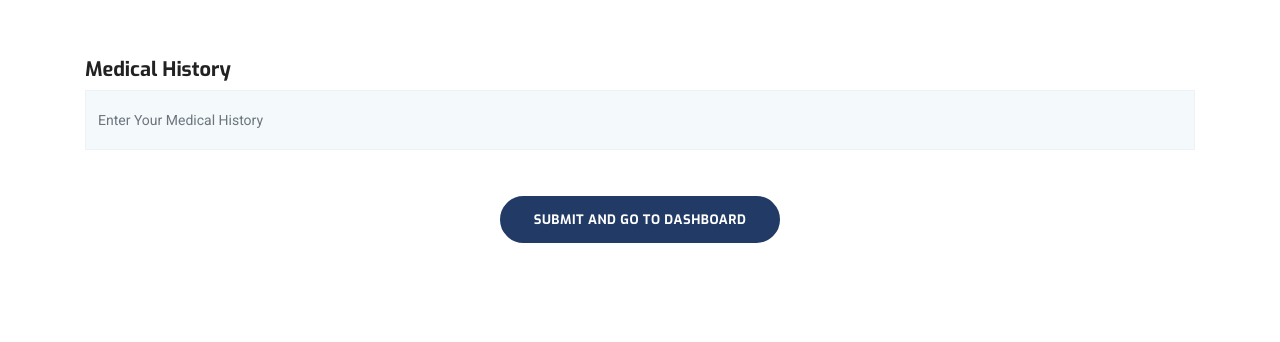
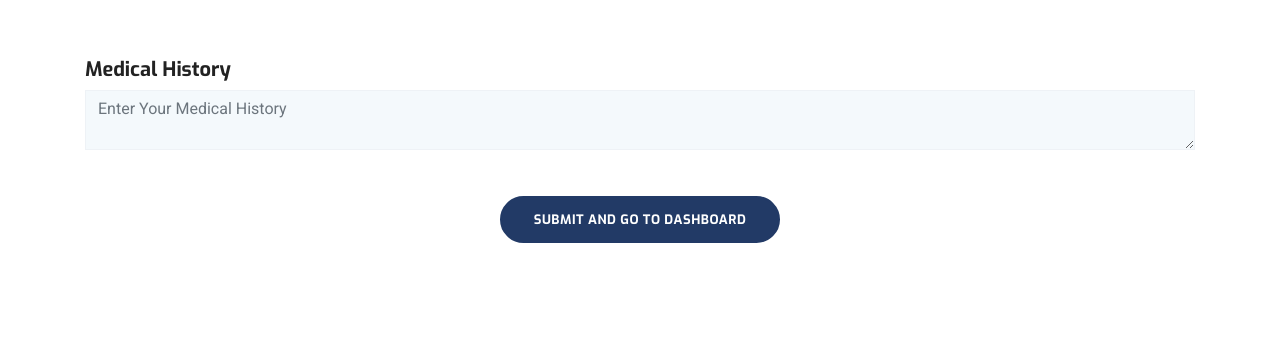
Before and after one commit to vinaykumar7686/Hackfest-EasyAccessPatientRecord, a Django app: template patient/templates/pat_medicalForm.html in a window 1280 px wide; the page is wider, and only the part inside the window is pictured. Shown: the part 737-1079 px from the top of that part. Run offline with Django 4.2, Linux system fonts and the light colour scheme; the template is opened without the code that fills it, so the values that code supplies are empty; some libraries are stand-ins or nearby versions; some web fonts are replaced.

Commit message:
TextArea

```diff
--- a/patient/templates/pat_medicalForm.html
+++ b/patient/templates/pat_medicalForm.html
@@ -108,7 +108,8 @@
                                 <div class="form-group">
                                     <br>
                                     <h5>Medical History</h5>
-                                    <input name="medicalHistory" id="medicalHistory" type="Text" class="form-control" placeholder="Enter Your Medical History">
+                                    <!--<input name="medicalHistory" id="medicalHistory" type="" class="form-control" placeholder="Enter Your Medical History">-->
+                                    <textarea name="medicalHistory" id="medicalHistory" class="form-control" placeholder="Enter Your Medical History" ></textarea>
                                 </div>
                             </div>
 
```
